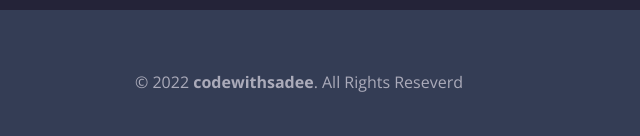
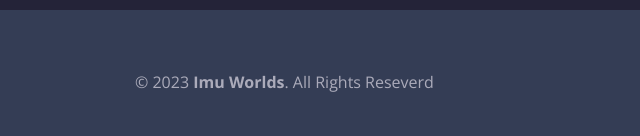
Before and after one commit to imumufid/portfolio, a plain HTML site: page index.html in a window 1280 px wide. Shown: the part 6067-6203 px from the top of the page, 0-640 px from the left. Drawn offline with nearby package versions, Linux system fonts and the light colour scheme; a script that the page names is missing.

Commit message:
index.html

```diff
--- a/index.html
+++ b/index.html
@@ -586,7 +586,7 @@
     <div class="container">
 
       <p class="copyright">
-        &copy; 2022 <a href="#" class="copyright-link">codewithsadee</a>. All Rights Reseverd
+        &copy; 2023 <a href="www.imuworlds.in" class="copyright-link">Imu Worlds</a>. All Rights Reseverd
       </p>
 
       <ul class="footer-list">
```
